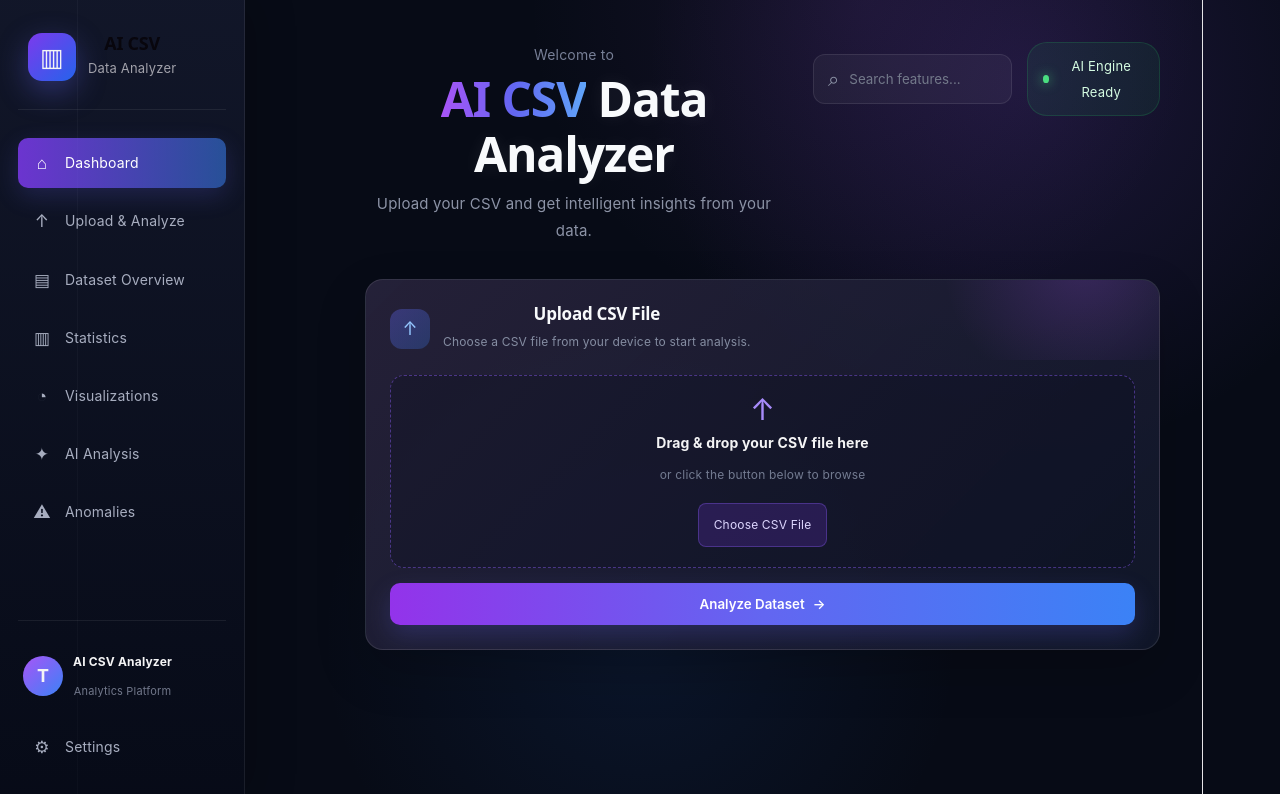
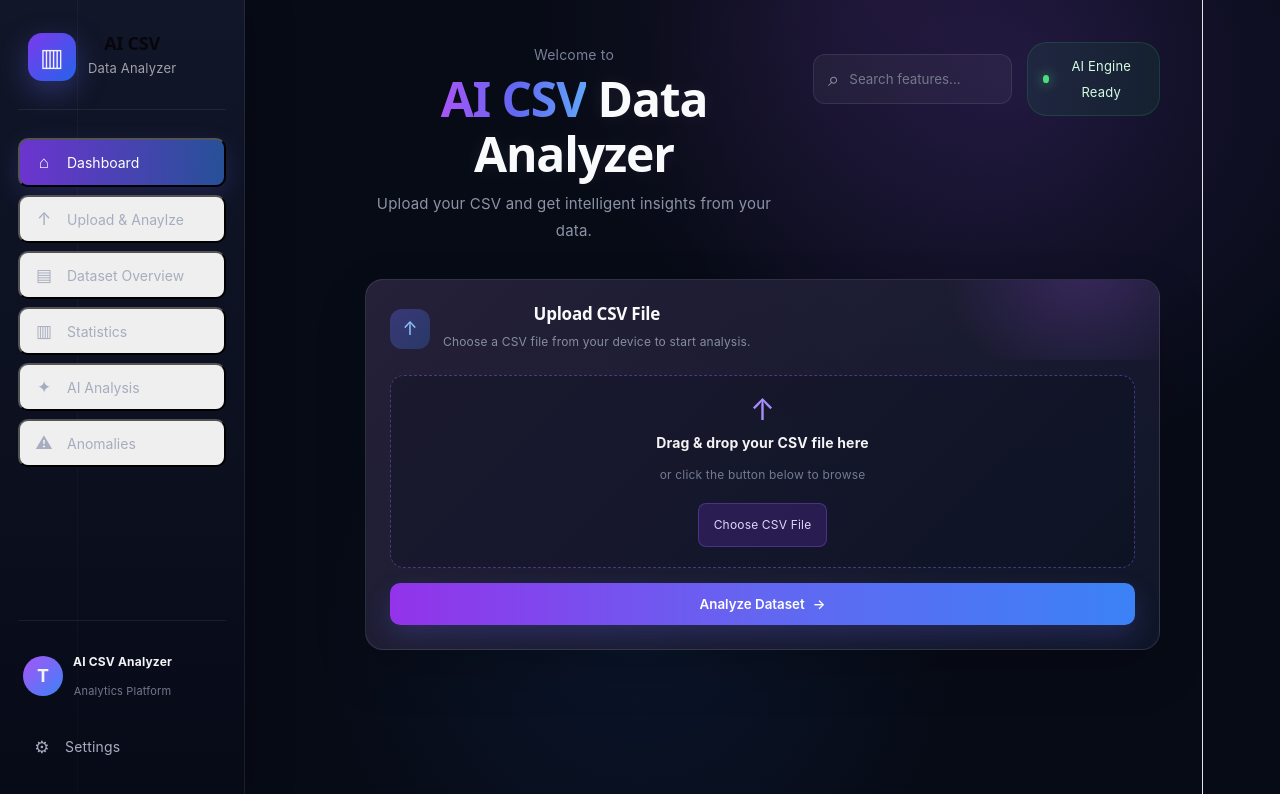
Before and after one commit to Turabaliraza/AI_CSV_Data_Analyzer, a React app in the folder frontend/: page / in a window 1280 px wide. Shown: the top 794 px of the page. Built offline with nearby package versions, Linux system fonts and the light colour scheme; the HTML template or start-up script is replaced by a standard one.

Commit message:
Add functional sidebar navigation

```diff
--- a/frontend/src/App.jsx
+++ b/frontend/src/App.jsx
@@ -17,6 +17,20 @@ function App() {
   const [analysis, setAnalysis] = useState(null);
   const [message, setMessage] = useState("");
   const [selectedChartColumn, setSelectedChartColumn]=useState("");
+  const [activeSection, setActiveSection]=useState("dashboard");
+
+  const handleNavigation=(sectionId)=>{
+    setActiveSection(sectionId);
+
+    const section=document.getElementById(sectionId);
+
+    if(section){
+      section.scrollIntoView({
+        behavior:"smooth",
+        block:"start",
+      });
+    }
+  };
 
   const handleFileChange = (event) => {
     setFile(event.target.files[0]);
@@ -76,44 +90,67 @@ function App() {
           </div>
         </div>
 
-        <nav className="sidebar-nav">
+       <nav className="sidebar-nav">
 
-          <div className="nav-item active">
-            <span>⌂</span>
-            Dashboard
-          </div>
+        <button
+         className={`nav-item ${
+           activeSection==="dashboard"?"active":""
+         }`}
+         onClick={() => handleNavigation("dashboard")}
+        >
+          <span>⌂</span>
+          Dashboard
+        </button>
+        <button
+           className={`nav-item ${
+            activeSection==="upload"?"active":""
+           }`}
+           onClick={()=>handleNavigation("upload")}
+        >
+          <span>↑</span>
+          Upload &amp; Anaylze
+        </button>
 
-          <div className="nav-item">
-            <span>↑</span>
-            Upload & Analyze
-          </div>
-
-          <div className="nav-item">
+        <button
+          className={`nav-item ${
+            activeSection === "overview"?"active":""
+          }`}
+          onClick={()=>handleNavigation("overview")}
+          >
             <span>▤</span>
             Dataset Overview
-          </div>
+          </button>
 
-          <div className="nav-item">
+          <button
+            className={`nav-item ${
+              activeSection==="statistics"?"active":""
+            }`}
+            onClick={()=>handleNavigation("statistics")}
+          >
             <span>▥</span>
             Statistics
-          </div>
+          </button>
 
-          <div className="nav-item">
-            <span>◔</span>
-            Visualizations
-          </div>
-
-          <div className="nav-item">
+          <button
+            className={`nav-item ${
+              activeSection==="ai-analysis"?"active":""
+            }`}
+            onClick={()=>handleNavigation("ai-analysis")}
+          >
             <span>✦</span>
             AI Analysis
-          </div>
+          </button>
 
-          <div className="nav-item">
+          <button
+            className={`nav-item ${
+              activeSection==="anomalies"?"active":""
+            }`}
+            onClick={()=>handleNavigation("anomalies")}
+          >
             <span>⚠</span>
             Anomalies
-          </div>
-
-        </nav>
+          </button>
+       </nav>
 
         <div className="sidebar-bottom">
 
@@ -137,7 +174,7 @@ function App() {
 
 
       {/* ================= MAIN CONTENT ================= */}
-      <main className="main-content">
+      <main className="main-content" id="dashboard">
 
         {/* HEADER */}
         <header className="top-header">
@@ -176,7 +213,7 @@ function App() {
 
 
         {/* ================= UPLOAD SECTION ================= */}
-        <section className="upload-section">
+        <section className="upload-section" id="upload">
 
           <div className="upload-card">
 
@@ -353,7 +390,7 @@ function App() {
             <section className="two-column-grid">
 
               {/* DATASET OVERVIEW */}
-              <div className="dashboard-card">
+              <div className="dashboard-card"id="overview">
 
                 <div className="card-header">
 
@@ -411,7 +448,7 @@ function App() {
 
 
               {/* STATISTICS */}
-              <div className="dashboard-card">
+              <div className="dashboard-card" id="statistics">
 
                 <div className="card-header">
 
@@ -467,7 +504,7 @@ function App() {
   analysis.preview.length > 0 &&
   analysis.numeric_columns &&
   analysis.numeric_columns.length > 0 && (
-    <section className="dashboard-card chart-card">
+    <section className="dashboard-card chart-card" id="visualizations">
 
       <div className="card-header">
 
@@ -588,7 +625,7 @@ function App() {
             {/* ================= ANOMALY SECTION ================= */}
             <section className="two-column-grid bottom-grid">
 
-              <div className="dashboard-card anomaly-card">
+              <div className="dashboard-card anomaly-card" id="ai-analysis">
 
                 <div className="card-header">
 
@@ -654,7 +691,7 @@ function App() {
 
                 {analysis.anomalous_rows.length > 0 ? (
 
-                  <div className="table-wrapper">
+                  <div className="table-wrapper" id="anomalies">
 
                     <table className="modern-table anomaly-table">
 
```
